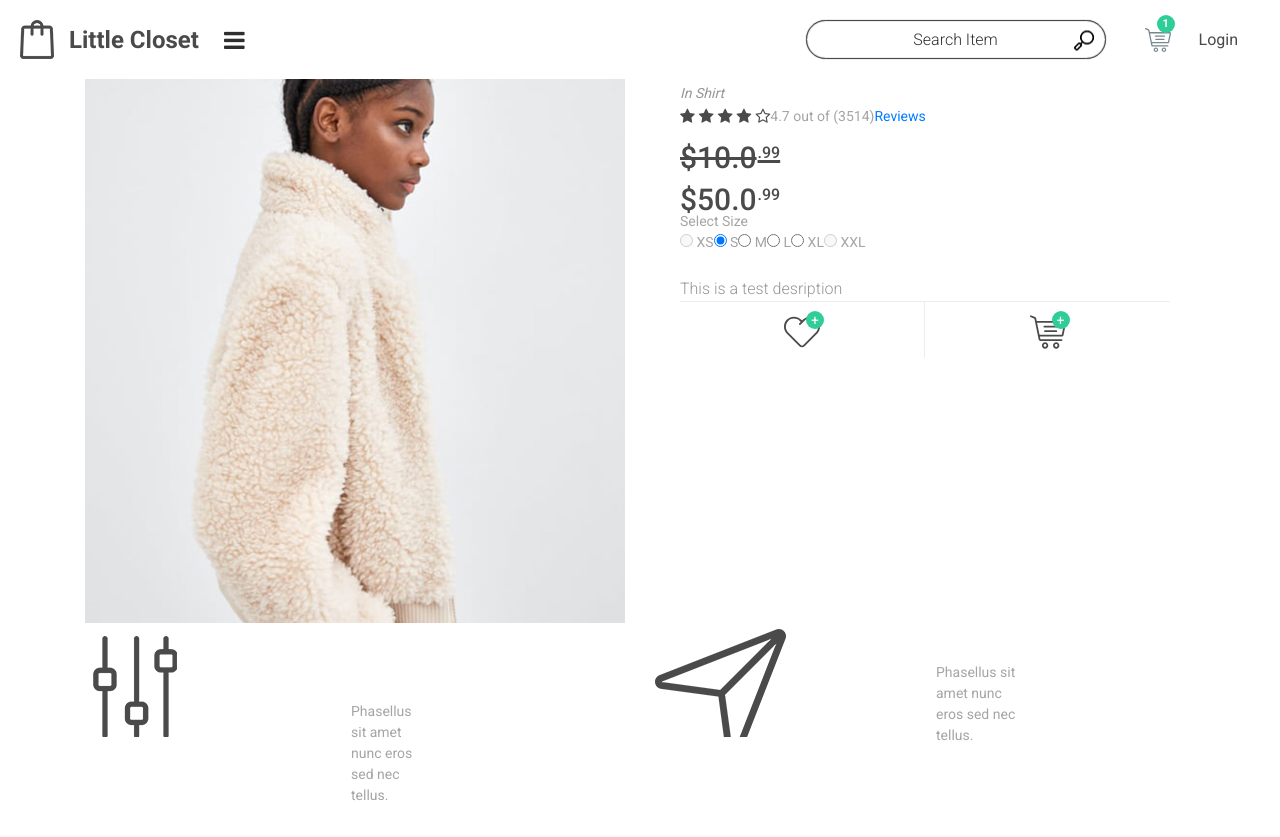
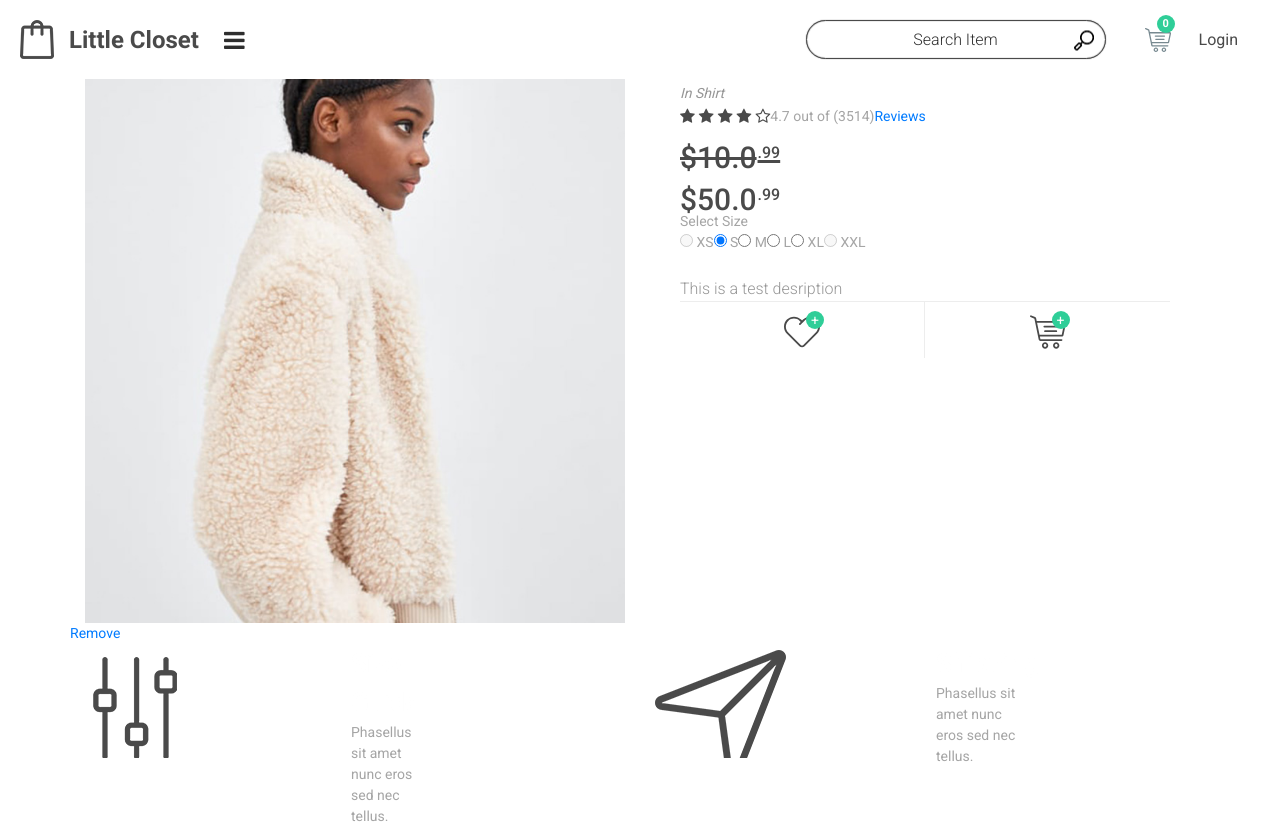
Before and after one commit to sibonisonkosi/Django_E_commerce, a Django app: a page that uses templates/base.html in a window 1280 px wide. Shown: the top 837 px of the page. Run offline with Django 3.2, Linux system fonts and the light colour scheme; data comes from the database, SQL or seed files in the repository; both versions use the stored data as it was after the commit; some libraries are stand-ins or nearby versions.

Commit message:
cart count

```diff
--- a/my_app/models.py
+++ b/my_app/models.py
@@ -36,6 +36,10 @@ class Item(models.Model):
         return reverse("my_app:add-to-cart", kwargs={
             'slug': self.slug
         })
+    def get_remove_from_cart_url(self):
+        return reverse("my_app:remove-from-cart", kwargs={
+            'slug': self.slug
+        })
 
 class OrderItem(models.Model):
     user = models.ForeignKey(User, on_delete=models.CASCADE)
--- /dev/null
+++ b/my_app/templatetags/cart_template_tags.py
@@ -0,0 +1,12 @@
+from django import template
+from my_app.models import Order
+
+register = template.Library()
+
+@register.filter
+def cart_item_count(user):
+    if user.is_authenticated:
+        qs = Order.objects.filter(user=user, ordered=False)
+        if qs.exists():
+            return qs[0].items.count()
+    return 0
--- a/my_app/urls.py
+++ b/my_app/urls.py
@@ -5,5 +5,6 @@ app_name = "my_app"
 urlpatterns =[
     path('', views.defaultView.as_view(), name = 'default'),
     path('product/<slug>/', views.ItemDetailView.as_view(), name='product'),
-    path('add-to-cart/<slug>/', views.add_to_cart, name='add-to-cart')
+    path('add-to-cart/<slug>/', views.add_to_cart, name='add-to-cart'),
+    path('remove-from-cart/<slug>/', views.remove_from_cart, name='remove-from-cart')
 ]
--- a/my_app/views.py
+++ b/my_app/views.py
@@ -2,9 +2,11 @@ from django.shortcuts import render, get_object_or_404, redirect
 from .models import Item, OrderItem, Order
 from django.views.generic import ListView, DetailView
 from django.utils import timezone
+from django.contrib import messages
 
 class defaultView(ListView):
     model = Item
+    paginate_by = 1
     template_name = 'my_app/index.html'
 
 class ItemDetailView(DetailView):
@@ -25,10 +27,31 @@ def add_to_cart(request, slug):
         if order.items.filter(item__slug=item.slug).exists():
             order_item.quantity += 1
             order_item.save()
+            messages.info(request, "This item quantity updated")
         else:
+            messages.info(request, "This item was added to your cart")
             order.items.add(order_item)
     else:
         ordered_date = timezone.now()
         order = Order.objects.create(user=request.user, ordered_date = ordered_date)
         order.items.add(order_item)
+        messages.info(request, "This item was added to your cart")
     return redirect("my_app:product",slug=slug)
+
+def remove_from_cart(request, slug):
+    item = get_object_or_404(Item, slug=slug)
+    order_qs = Order.objects.filter(user=request.user, ordered=False)
+
+    if order_qs.exists():
+        order = order_qs[0]
+        if order.items.filter(item__slug=item.slug).exists():
+            order_item = OrderItem.objects.filter(item=item, user=request.user, ordered=False)[0]
+            order.items.remove(order_item)
+            messages.info(request, "This item was removed from your cart")
+            return redirect("my_app:product", slug=slug)
+        else:
+            messages.info(request, "This item was was not in your cart")
+            return redirect("my_app:product", slug=slug)
+    else:
+        messages.info(request, "You do not have an active order")
+        return redirect("my_app:product", slug=slug)
--- a/templates/base.html
+++ b/templates/base.html
@@ -1,4 +1,5 @@
 {% load static %}
+{% load cart_template_tags %}
 <!DOCTYPE html>
 <html lang="en">
 <head>
@@ -99,7 +100,7 @@
                         <div>
                             <img class="svg" src="{% static "images/cart.svg" %}" alt="https://www.flaticon.com/authors/freepik">
                             <div>
-                                1
+                                {{ request.user|cart_item_count }}
                             </div>
                         </div>
                     </a>
--- a/templates/my_app/product.html
+++ b/templates/my_app/product.html
@@ -89,6 +89,8 @@
 						</div>
 					</div>
 
+                <div><a href="{{ object.get_remove_from_cart_url }}">Remove</a></div>
+
                     <div class="blockquote">
                             </div>
                    <!-- Boxes -->
```
Also changed, not shown: db.sqlite3.
